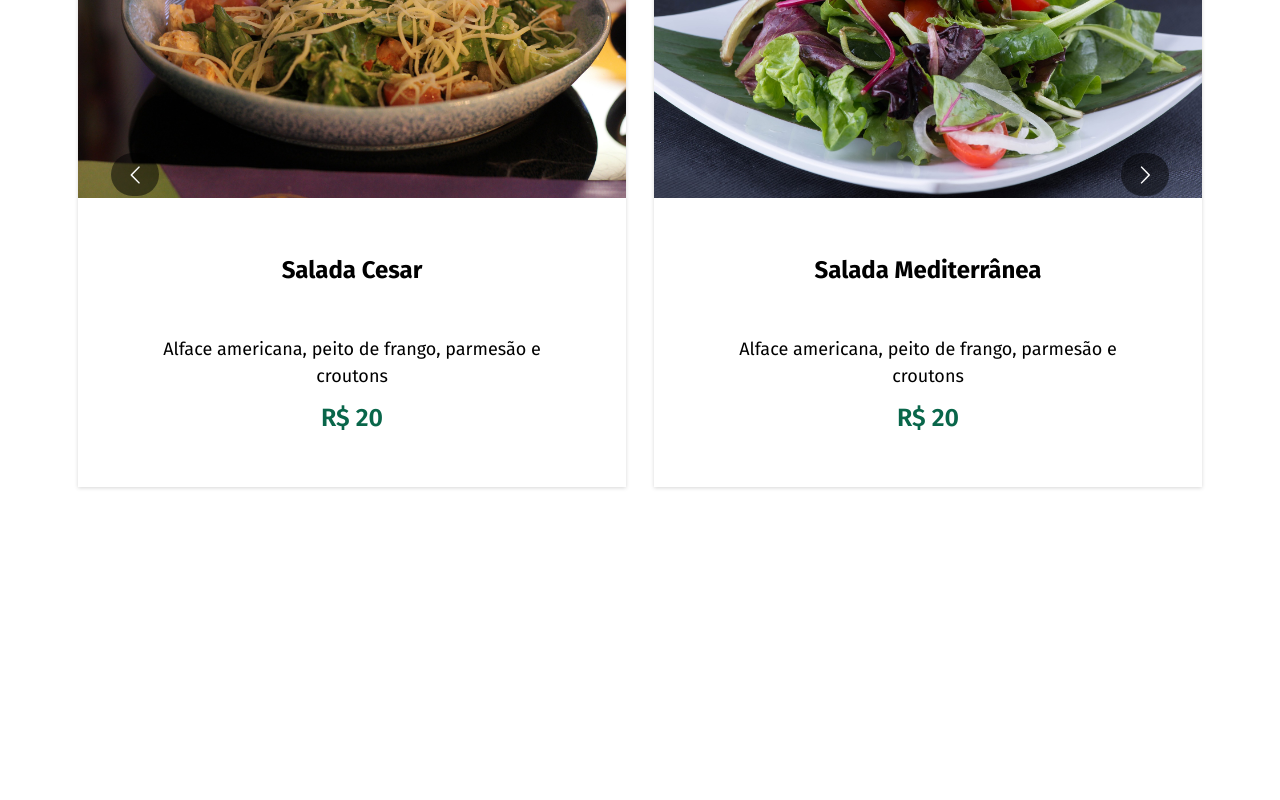
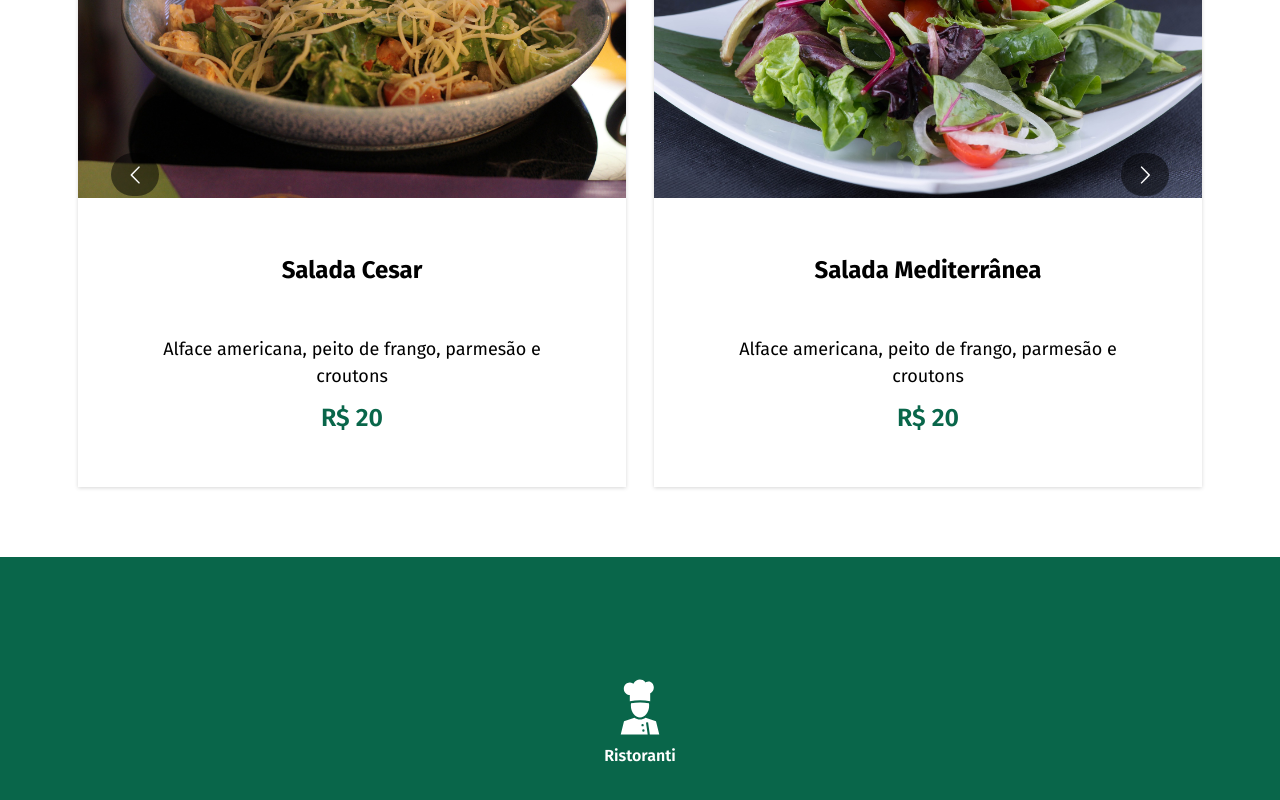
Before and after one commit to edpadua/Restaurante, a React (Vite) app in the folder restaurante/: page / in a window 1280 px wide. Shown: the part 2554-3354 px from the top of the page. Before the commit the page ends 3071 px from the top, so only its background shows below. Built offline with nearby package versions, Linux system fonts and the light colour scheme.

Commit message:
Implementação do Rodapé
Implementação do Rodapé

```diff
--- a/restaurante/src/Componentes/Rodape/Rodape.module.css
+++ b/restaurante/src/Componentes/Rodape/Rodape.module.css
@@ -0,0 +1,15 @@
+.rodape{
+    background-color: var(--verde);
+}
+
+
+.logo_rodape {
+    padding-top: 120px;
+    padding-bottom: 120px;
+    color: #ffffff;
+    text-align: center;
+}
+
+.texto_todape{
+    font-weight: 600;
+}
--- a/restaurante/src/Componentes/Rodape/index.jsx
+++ b/restaurante/src/Componentes/Rodape/index.jsx
@@ -1,12 +1,19 @@
 import React from 'react'
 import styles from './Rodape.module.css';
+
+import { GiCook } from 'react-icons/gi';
+
+import { Link } from 'react-router-dom';
 
 
 function Rodape() {
   return (
-    <div>
-
-    </div>
+    <footer className={styles.rodape}>
+      <div className={styles.logo_rodape}>
+        <Link to="/"><GiCook style={{ fontSize: '60px', color: '#ffffff' }} /></Link>
+        <p className={styles.texto_todape}>Ristoranti</p>
+      </div>
+    </footer>
   )
 }
 
--- a/restaurante/src/Paginas/Inicio/Inicio.module.css
+++ b/restaurante/src/Paginas/Inicio/Inicio.module.css
@@ -1,3 +1,8 @@
 .secao_sobre{
     background-color: var(--cinza_claro);
 }
+
+
+.secao_menu{
+    padding-bottom: 40px;
+}
--- a/restaurante/src/Paginas/Inicio/index.jsx
+++ b/restaurante/src/Paginas/Inicio/index.jsx
@@ -23,9 +23,11 @@ function Inicio() {
                     <Sobre />
                 </div>
             </section>
-            <div className="container">
-                <Menu />
-            </div>
+            <section className={styles.secao_menu}>
+                <div className="container">
+                    <Menu />
+                </div>
+            </section>
 
         </>
     )
```
